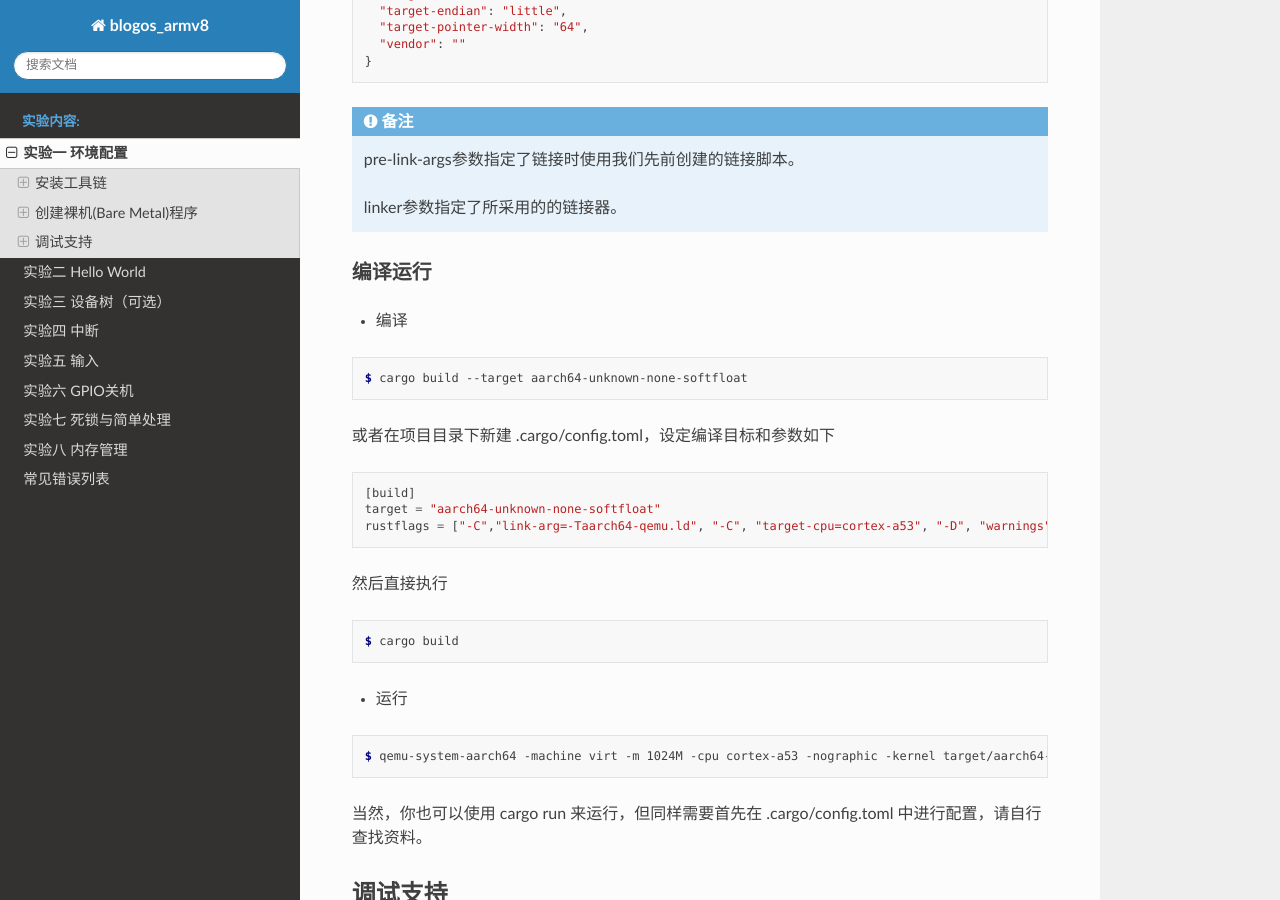
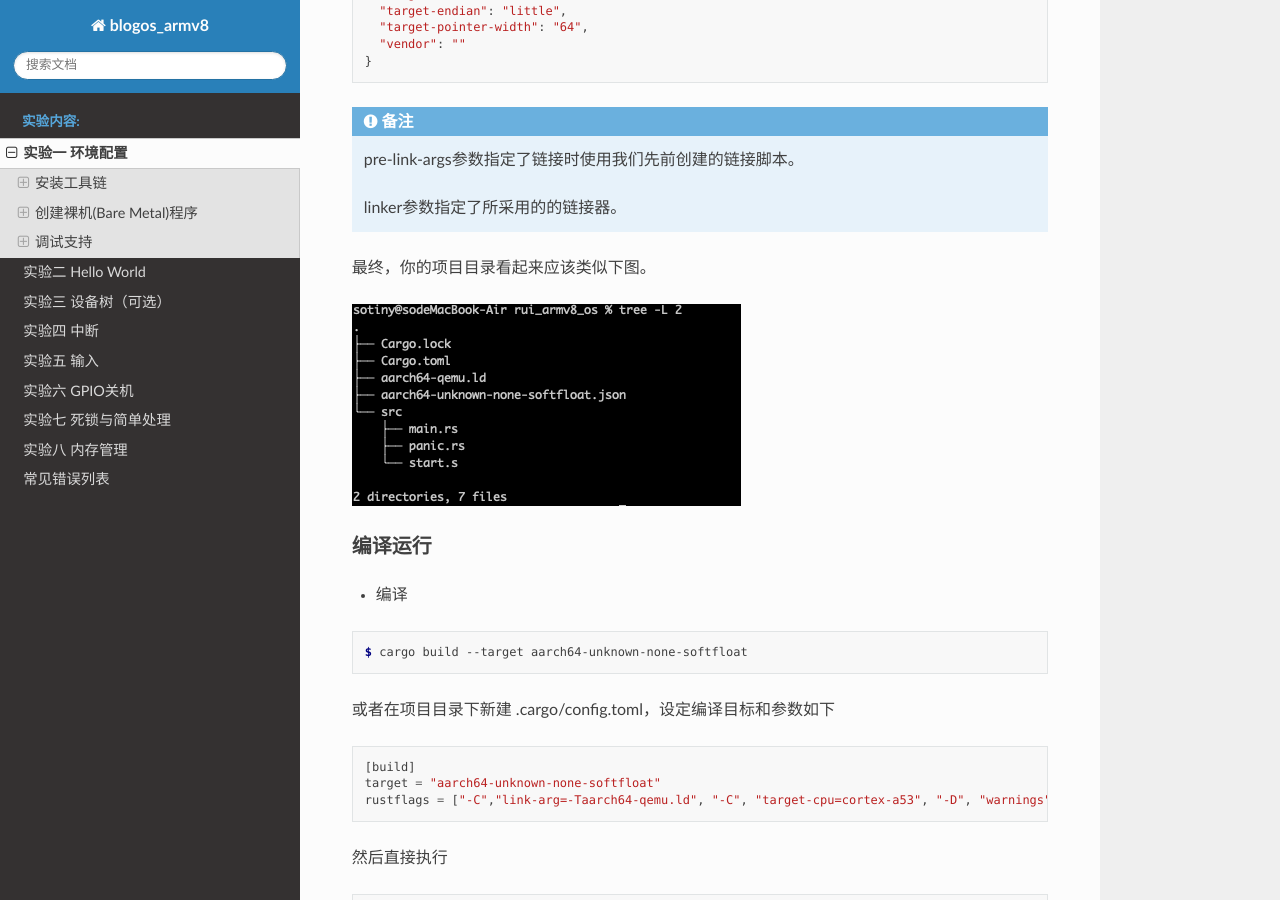
Before and after one commit to sotinyatgithub/os2022exps, a Sphinx documentation site: the page built from source/exp1/index.rst, in a window 1280 px wide and 900 px high, scrolled down 6088 px. Built offline with Sphinx 7.4.7 and the Read the Docs theme 2.0.0, drawn with Linux system fonts in a browser that asks for light colours.

Commit message:
加入项目最终目录描述

```diff
--- a/source/exp1/index.rst
+++ b/source/exp1/index.rst
@@ -307,6 +307,11 @@ start.s源码
 
 	linker参数指定了所采用的的链接器。
 
+最终，你的项目目录看起来应该类似下图。
+
+.. image:: dir_tree.png
+
+
 编译运行
 ^^^^^^^^^^^^^^^^^^^^^^^^
 
```
Also changed, not shown: source/exp1/dir_tree.png (added), 1 other file.
